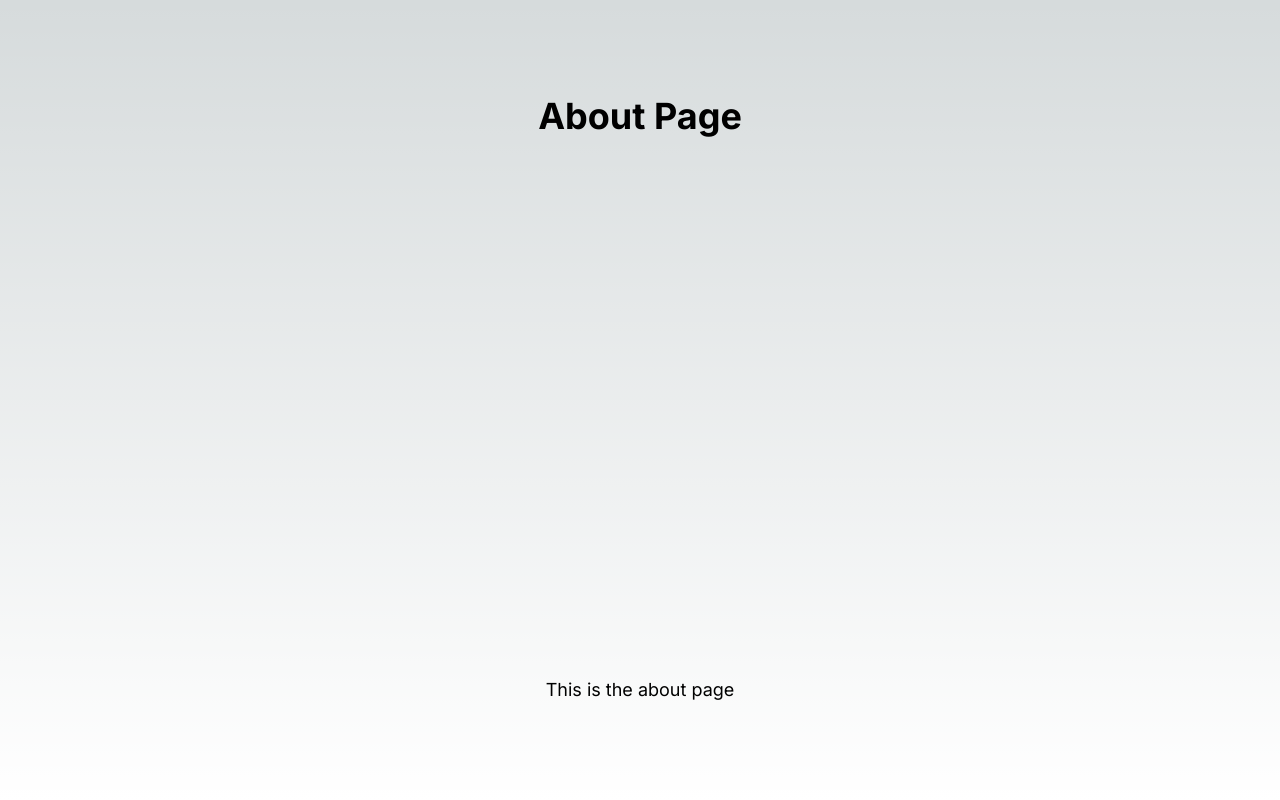
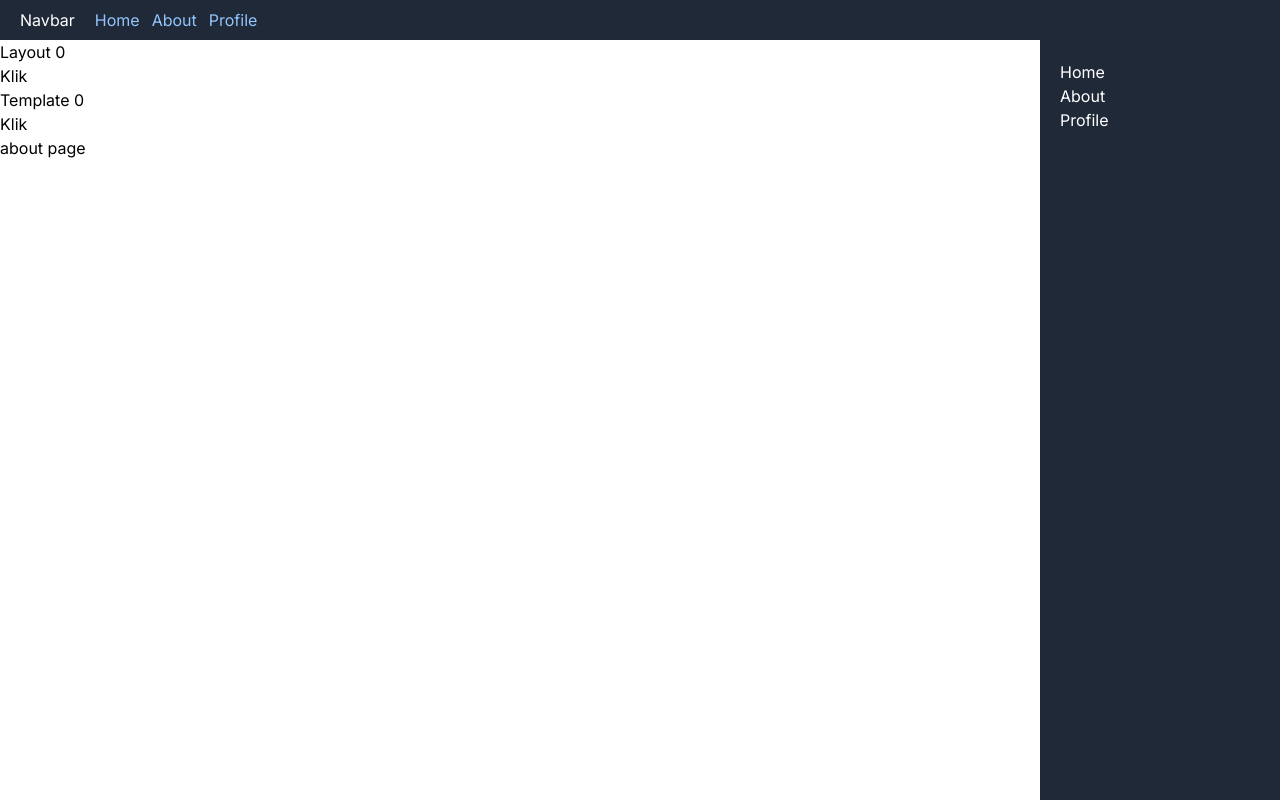
Before and after one commit to RachmatFajar1603/Next.JS-Learn, a Next.js app: page /about in a window 1280 px wide. Built offline with nearby package versions, Linux system fonts and the light colour scheme.

Commit message:
update: pages and layout

```diff
--- /dev/null
+++ b/src/app/about/layout.tsx
@@ -0,0 +1,18 @@
+export default function AboutLayout({
+  children,
+}: {
+  children: React.ReactNode;
+}) {
+  return (
+    <>
+      <nav className="fixed right-0 top-10 z-10 h-screen w-60 bg-gray-800">
+        <ul className=" text-white p-5">
+          <li>Home</li>
+          <li>About</li>
+          <li>Profile</li>
+        </ul>
+      </nav>
+      <div>{children}</div>
+    </>
+  );
+}
--- a/src/app/about/page.tsx
+++ b/src/app/about/page.tsx
@@ -1,8 +1,3 @@
 export default function AboutPage() {
-  return (
-    <main className="flex min-h-screen flex-col items-center justify-between p-24">
-      <h1 className="text-4xl font-bold">About Page</h1>
-      <p className="text-lg">This is the about page</p>
-    </main>
-  );
+  return <h1>about page</h1>;
 }
--- /dev/null
+++ b/src/app/about/profile/layout.tsx
@@ -0,0 +1,12 @@
+export default function ProfileLayout({
+  children,
+}: {
+  children: React.ReactNode;
+}) {
+  return (
+    <>
+      <h1>Title</h1>
+      <div>{children}</div>
+    </>
+  );
+}
--- /dev/null
+++ b/src/app/about/profile/page.tsx
@@ -0,0 +1,7 @@
+export default function ProfilePage() {
+  return (
+    <div>
+      <h1>Profile Page</h1>
+    </div>
+  );
+}
--- a/src/app/globals.css
+++ b/src/app/globals.css
@@ -1,33 +1,3 @@
 @tailwind base;
 @tailwind components;
 @tailwind utilities;
-
-:root {
-  --foreground-rgb: 0, 0, 0;
-  --background-start-rgb: 214, 219, 220;
-  --background-end-rgb: 255, 255, 255;
-}
-
-@media (prefers-color-scheme: dark) {
-  :root {
-    --foreground-rgb: 255, 255, 255;
-    --background-start-rgb: 0, 0, 0;
-    --background-end-rgb: 0, 0, 0;
-  }
-}
-
-body {
-  color: rgb(var(--foreground-rgb));
-  background: linear-gradient(
-      to bottom,
-      transparent,
-      rgb(var(--background-end-rgb))
-    )
-    rgb(var(--background-start-rgb));
-}
-
-@layer utilities {
-  .text-balance {
-    text-wrap: balance;
-  }
-}
--- a/src/app/layout.tsx
+++ b/src/app/layout.tsx
@@ -1,22 +1,28 @@
+"use client"
+
 import type { Metadata } from "next";
 import { Inter } from "next/font/google";
 import "./globals.css";
+import Navbar from "./navbar";
+import { useState } from "react";
 
 const inter = Inter({ subsets: ["latin"] });
 
-export const metadata: Metadata = {
-  title: "Create Next App",
-  description: "Generated by create next app",
-};
 
 export default function RootLayout({
   children,
 }: Readonly<{
   children: React.ReactNode;
 }>) {
+  const [state, setState] = useState(0);
   return (
     <html lang="en">
-      <body className={inter.className}>{children}</body>
+      <body className={inter.className}>
+        <Navbar></Navbar>
+        <div>Layout {state}</div>
+        <button onClick={() => setState(state + 1)}>Klik</button>
+        {children}
+      </body>
     </html>
   );
 }
--- /dev/null
+++ b/src/app/navbar.tsx
@@ -0,0 +1,20 @@
+import Link from "next/link";
+
+export default function Navbar() {
+  return (
+    <nav className="flex bg-gray-800 py-2 px-5">
+      <h1 className="text-white">Navbar</h1>
+      <ul className="flex ml-5">
+        <Link href="/">
+          <li className="mr-3 text-blue-300 cursor-pointer">Home</li>
+        </Link>
+        <Link href="/about">
+          <li className="mr-3 text-blue-300 cursor-pointer">About</li>
+        </Link>
+        <Link href="/about/profile">
+          <li className="mr-3 text-blue-300 cursor-pointer">Profile</li>
+        </Link>
+      </ul>
+    </nav>
+  );
+}
--- /dev/null
+++ b/src/app/template.tsx
@@ -0,0 +1,13 @@
+"use client"
+import { useState } from "react";
+
+export default function Template({ children }: { children: React.ReactNode }) {
+    const [state, setState] = useState(0);
+  return (
+    <div>
+      <h1>Template {state}</h1>
+      <button onClick={() => setState(state + 1)}>Klik</button>
+      {children}
+    </div>
+  );
+}
```
